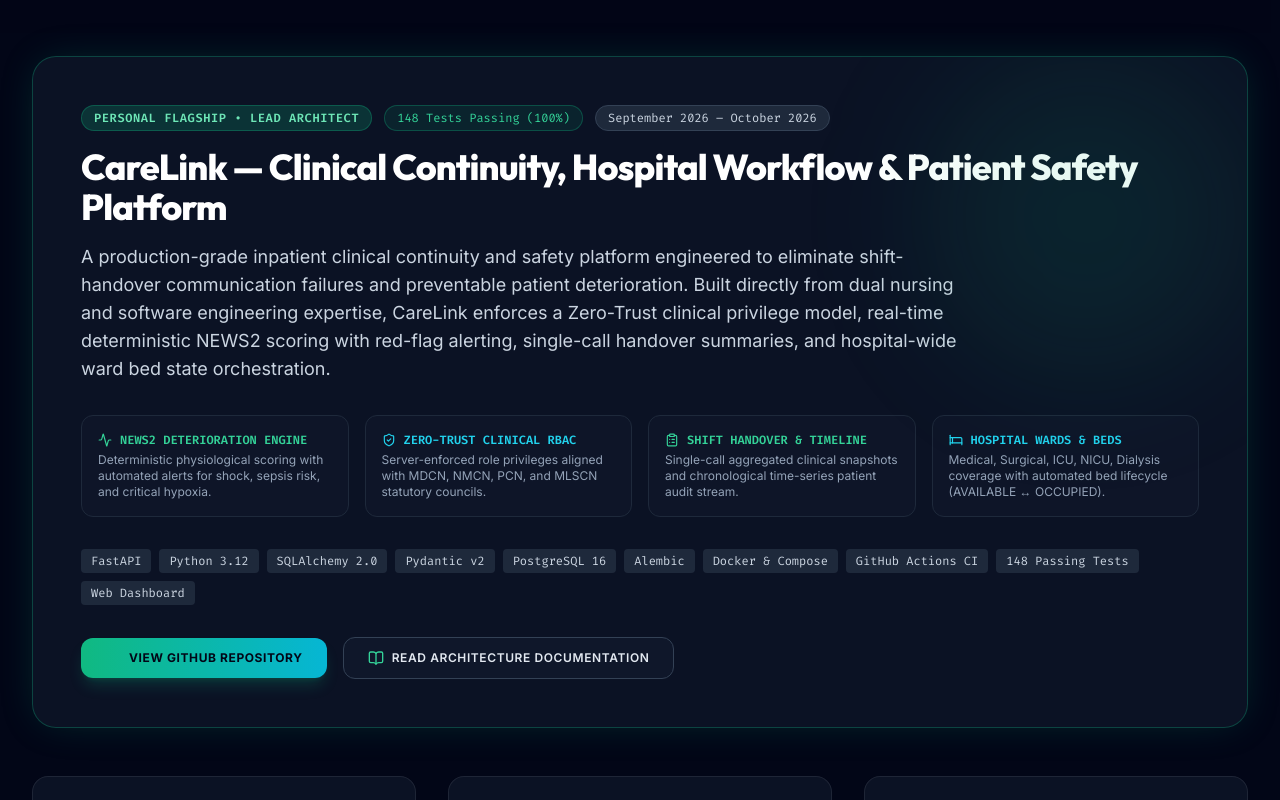
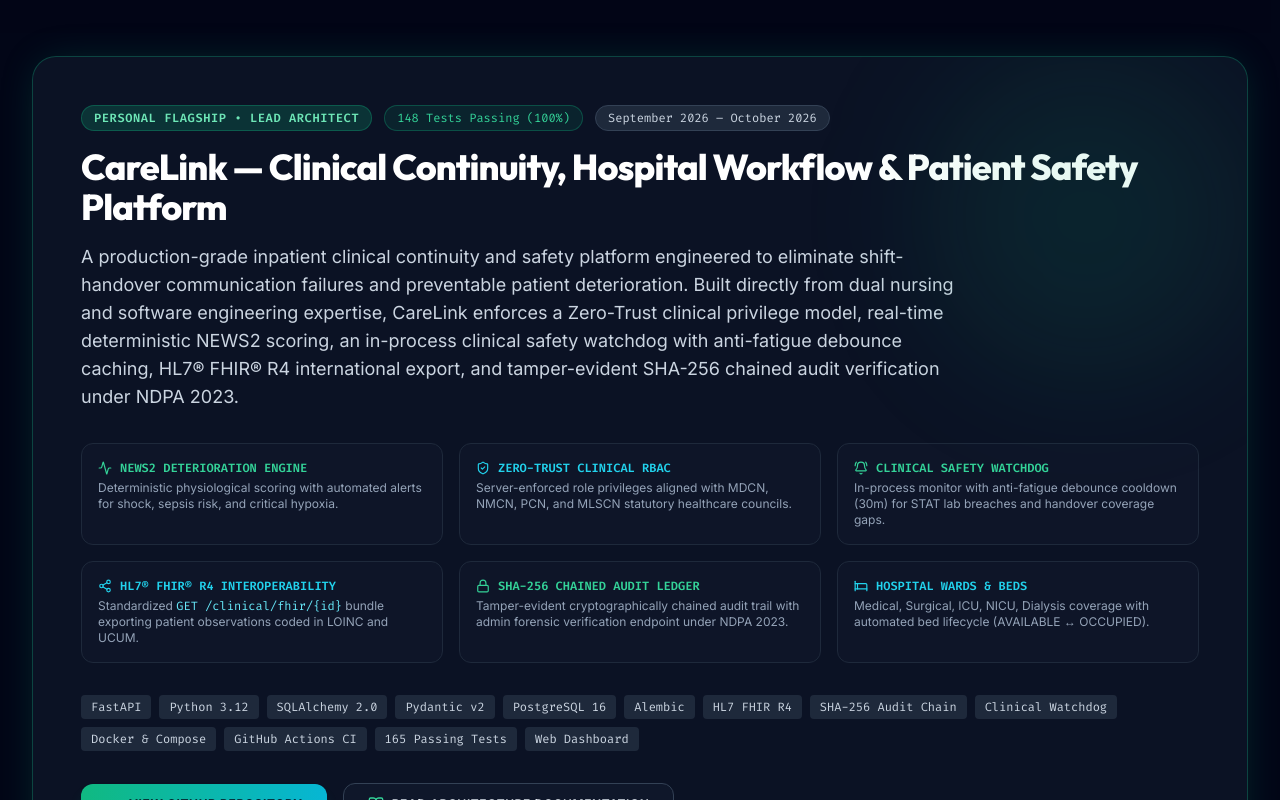
Before and after one commit to Aocheg/portfolio, a plain HTML site: page index.html in a window 1280 px wide. Shown: the part 2000-2800 px from the top of the page. Drawn offline with nearby package versions, Linux system fonts and the light colour scheme.

Commit message:
feat(showcase): update CareLink metrics to 165 tests and highlight enterprise FHIR, SHA-256 audit, and watchdog

```diff
--- a/index.html
+++ b/index.html
@@ -215,7 +215,7 @@
     <section class="border-y border-slate-800/80 bg-slate-900/50 py-10 px-4 sm:px-6 lg:px-8">
       <div class="max-w-7xl mx-auto grid grid-cols-2 md:grid-cols-4 gap-8 text-center">
         <div class="space-y-1">
-          <div class="text-3xl sm:text-4xl font-extrabold text-transparent bg-clip-text bg-gradient-to-r from-emerald-400 to-cyan-300 font-display">148 / 148</div>
+          <div class="text-3xl sm:text-4xl font-extrabold text-transparent bg-clip-text bg-gradient-to-r from-emerald-400 to-cyan-300 font-display">165 / 165</div>
           <div class="text-xs sm:text-sm font-medium text-slate-400 uppercase tracking-wider">CareLink Flagship Tests (100%)</div>
         </div>
         <div class="space-y-1">
@@ -227,7 +227,7 @@
           <div class="text-xs sm:text-sm font-medium text-slate-400 uppercase tracking-wider">Dual Clinical & Technical Domain</div>
         </div>
         <div class="space-y-1">
-          <div class="text-3xl sm:text-4xl font-extrabold text-transparent bg-clip-text bg-gradient-to-r from-cyan-400 to-blue-400 font-display">235+ Tests</div>
+          <div class="text-3xl sm:text-4xl font-extrabold text-transparent bg-clip-text bg-gradient-to-r from-cyan-400 to-blue-400 font-display">252+ Tests</div>
           <div class="text-xs sm:text-sm font-medium text-slate-400 uppercase tracking-wider">Total Verified Automated Tests</div>
         </div>
       </div>
@@ -323,11 +323,11 @@
           </h3>
 
           <p class="text-slate-300 text-base sm:text-lg mb-8 max-w-4xl leading-relaxed">
-            A production-grade inpatient clinical continuity and safety platform engineered to eliminate shift-handover communication failures and preventable patient deterioration. Built directly from dual nursing and software engineering expertise, CareLink enforces a Zero-Trust clinical privilege model, real-time deterministic NEWS2 scoring with red-flag alerting, single-call handover summaries, and hospital-wide ward bed state orchestration.
+            A production-grade inpatient clinical continuity and safety platform engineered to eliminate shift-handover communication failures and preventable patient deterioration. Built directly from dual nursing and software engineering expertise, CareLink enforces a Zero-Trust clinical privilege model, real-time deterministic NEWS2 scoring, an in-process clinical safety watchdog with anti-fatigue debounce caching, HL7&reg; FHIR&reg; R4 international export, and tamper-evident SHA-256 chained audit verification under NDPA 2023.
           </p>
 
           <!-- Core Architectural Pillars -->
-          <div class="grid sm:grid-cols-2 lg:grid-cols-4 gap-4 mb-8">
+          <div class="grid sm:grid-cols-2 lg:grid-cols-3 gap-4 mb-8">
             <div class="p-4 rounded-xl bg-slate-900/80 border border-slate-800">
               <div class="flex items-center gap-2 text-emerald-400 font-mono text-xs font-semibold uppercase mb-1">
                 <i data-lucide="activity" class="w-3.5 h-3.5"></i> NEWS2 Deterioration Engine
@@ -338,13 +338,25 @@
               <div class="flex items-center gap-2 text-cyan-400 font-mono text-xs font-semibold uppercase mb-1">
                 <i data-lucide="shield-check" class="w-3.5 h-3.5"></i> Zero-Trust Clinical RBAC
               </div>
-              <p class="text-slate-400 text-xs">Server-enforced role privileges aligned with MDCN, NMCN, PCN, and MLSCN statutory councils.</p>
+              <p class="text-slate-400 text-xs">Server-enforced role privileges aligned with MDCN, NMCN, PCN, and MLSCN statutory healthcare councils.</p>
             </div>
             <div class="p-4 rounded-xl bg-slate-900/80 border border-slate-800">
               <div class="flex items-center gap-2 text-emerald-400 font-mono text-xs font-semibold uppercase mb-1">
-                <i data-lucide="clipboard-list" class="w-3.5 h-3.5"></i> Shift Handover & Timeline
+                <i data-lucide="bell-ring" class="w-3.5 h-3.5"></i> Clinical Safety Watchdog
               </div>
-              <p class="text-slate-400 text-xs">Single-call aggregated clinical snapshots and chronological time-series patient audit stream.</p>
+              <p class="text-slate-400 text-xs">In-process monitor with anti-fatigue debounce cooldown (30m) for STAT lab breaches and handover coverage gaps.</p>
+            </div>
+            <div class="p-4 rounded-xl bg-slate-900/80 border border-slate-800">
+              <div class="flex items-center gap-2 text-cyan-400 font-mono text-xs font-semibold uppercase mb-1">
+                <i data-lucide="share-2" class="w-3.5 h-3.5"></i> HL7&reg; FHIR&reg; R4 Interoperability
+              </div>
+              <p class="text-slate-400 text-xs">Standardized <code class="text-cyan-300">GET /clinical/fhir/{id}</code> bundle exporting patient observations coded in LOINC and UCUM.</p>
+            </div>
+            <div class="p-4 rounded-xl bg-slate-900/80 border border-slate-800">
+              <div class="flex items-center gap-2 text-emerald-400 font-mono text-xs font-semibold uppercase mb-1">
+                <i data-lucide="lock" class="w-3.5 h-3.5"></i> SHA-256 Chained Audit Ledger
+              </div>
+              <p class="text-slate-400 text-xs">Tamper-evident cryptographically chained audit trail with admin forensic verification endpoint under NDPA 2023.</p>
             </div>
             <div class="p-4 rounded-xl bg-slate-900/80 border border-slate-800">
               <div class="flex items-center gap-2 text-cyan-400 font-mono text-xs font-semibold uppercase mb-1">
@@ -362,9 +374,12 @@
             <span class="code-badge px-2.5 py-1 text-xs rounded bg-slate-800 text-slate-300">Pydantic v2</span>
             <span class="code-badge px-2.5 py-1 text-xs rounded bg-slate-800 text-slate-300">PostgreSQL 16</span>
             <span class="code-badge px-2.5 py-1 text-xs rounded bg-slate-800 text-slate-300">Alembic</span>
+            <span class="code-badge px-2.5 py-1 text-xs rounded bg-slate-800 text-slate-300">HL7 FHIR R4</span>
+            <span class="code-badge px-2.5 py-1 text-xs rounded bg-slate-800 text-slate-300">SHA-256 Audit Chain</span>
+            <span class="code-badge px-2.5 py-1 text-xs rounded bg-slate-800 text-slate-300">Clinical Watchdog</span>
             <span class="code-badge px-2.5 py-1 text-xs rounded bg-slate-800 text-slate-300">Docker & Compose</span>
             <span class="code-badge px-2.5 py-1 text-xs rounded bg-slate-800 text-slate-300">GitHub Actions CI</span>
-            <span class="code-badge px-2.5 py-1 text-xs rounded bg-slate-800 text-slate-300">148 Passing Tests</span>
+            <span class="code-badge px-2.5 py-1 text-xs rounded bg-slate-800 text-slate-300">165 Passing Tests</span>
             <span class="code-badge px-2.5 py-1 text-xs rounded bg-slate-800 text-slate-300">Web Dashboard</span>
           </div>
 
```
Also changed, not shown: resume.html (+5 -3 lines).
